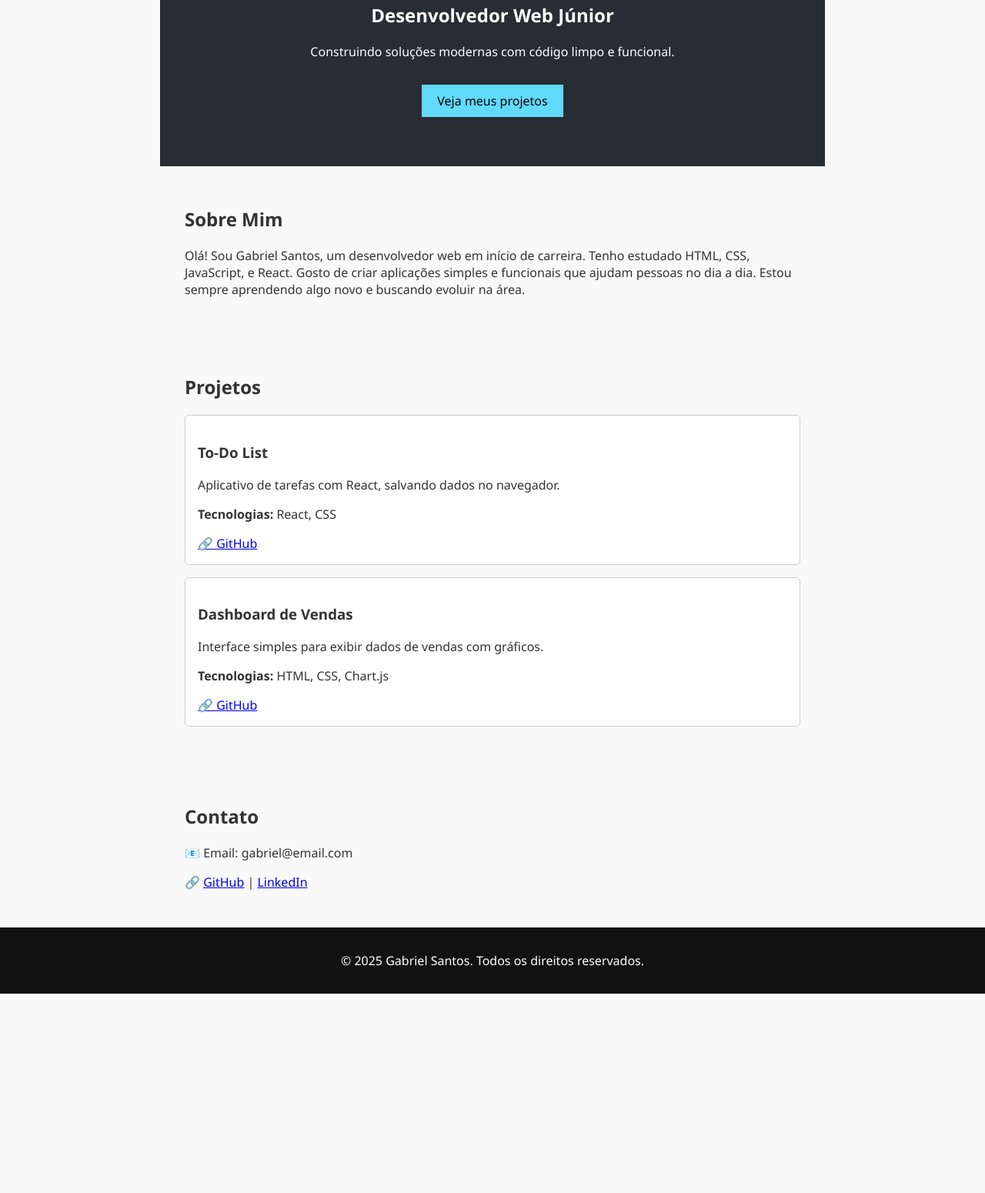
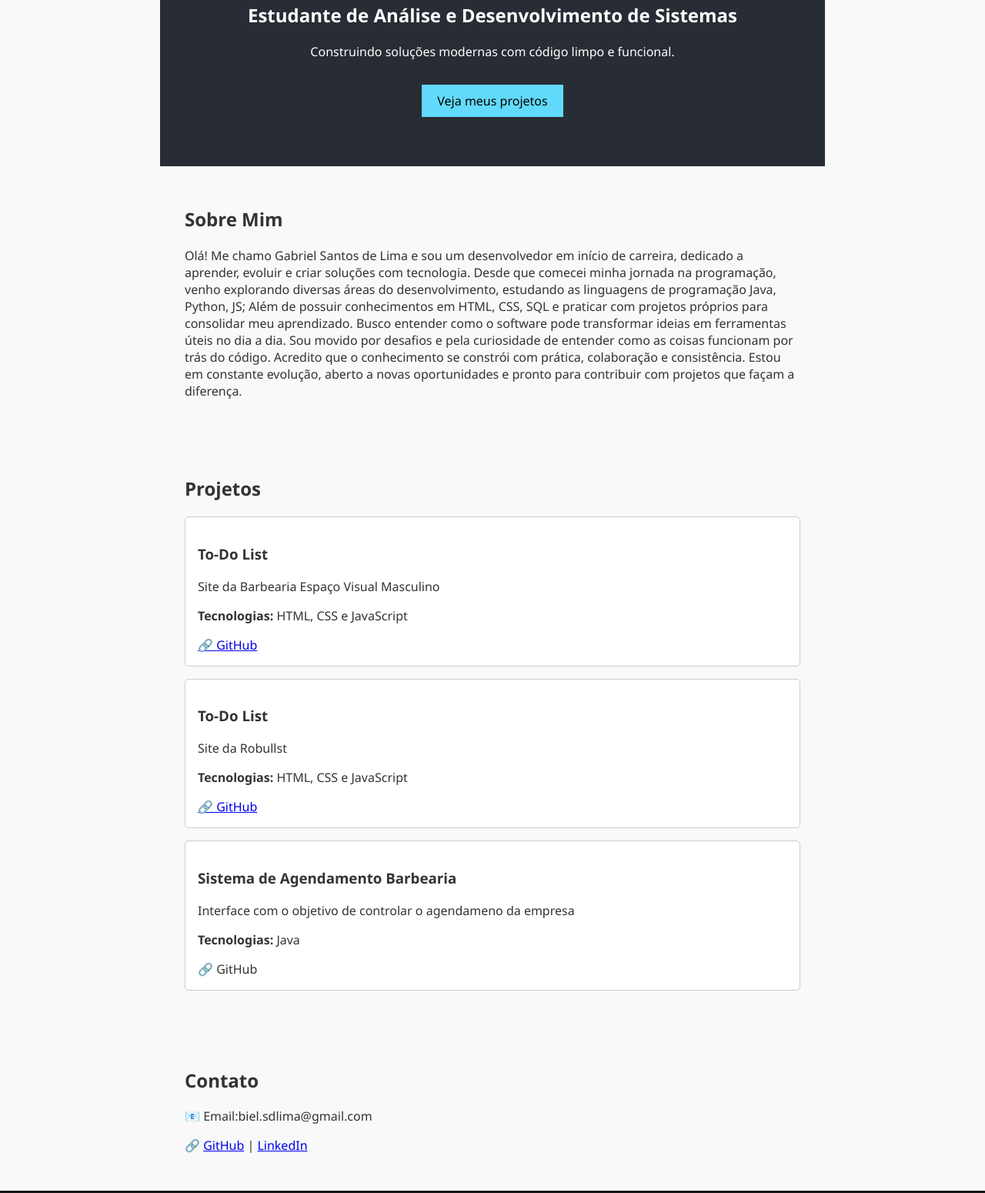
Before and after one commit to gabrielsdl-dev/portfolio, a plain HTML site: page index.html in a window 1280 px wide. Shown: the part 199-1749 px from the top of the page at 77% size. Before the commit the page ends 1490 px from the top, so only its background shows below. Drawn offline with Linux system fonts and the light colour scheme.

Commit message:
mudanças no index

```diff
--- a/index.html
+++ b/index.html
@@ -1,14 +1,16 @@
 <!DOCTYPE html>
 <html lang="pt-BR">
+
 <head>
   <meta charset="UTF-8" />
-  <meta name="viewport" content="width=device-width, initial-scale=1.0"/>
+  <meta name="viewport" content="width=device-width, initial-scale=1.0" />
   <title>Gabriel Santos | Desenvolvedor Web</title>
   <link rel="stylesheet" href="style.css" />
 </head>
+
 <body>
   <header>
-    <h1>Gabriel Santos</h1>
+    <h1>Gabriel Santos DEV</h1>
     <nav>
       <a href="#sobre">Sobre</a>
       <a href="#projetos">Projetos</a>
@@ -17,7 +19,7 @@
   </header>
 
   <section class="hero">
-    <h2>Desenvolvedor Web Júnior</h2>
+    <h2>Estudante de Análise e Desenvolvimento de Sistemas</h2>
     <p>Construindo soluções modernas com código limpo e funcional.</p>
     <a href="#projetos" class="btn">Veja meus projetos</a>
   </section>
@@ -25,9 +27,14 @@
   <section id="sobre" class="sobre">
     <h2>Sobre Mim</h2>
     <p>
-      Olá! Sou Gabriel Santos, um desenvolvedor web em início de carreira.
-      Tenho estudado HTML, CSS, JavaScript, e React. Gosto de criar aplicações simples e funcionais
-      que ajudam pessoas no dia a dia. Estou sempre aprendendo algo novo e buscando evoluir na área.
+      Olá! Me chamo Gabriel Santos de Lima e sou um desenvolvedor em início de carreira, dedicado a aprender, evoluir e
+      criar soluções com tecnologia. Desde que comecei minha jornada na programação, venho explorando diversas áreas do
+      desenvolvimento, estudando as linguagens de programação Java, Python, JS; Além de possuir conhecimentos em HTML,
+      CSS, SQL e praticar com projetos próprios para consolidar meu aprendizado. Busco entender como o software pode transformar ideias em ferramentas úteis no dia a dia.
+
+      Sou movido por desafios e pela curiosidade de entender como as coisas funcionam por trás do código.
+      Acredito que o conhecimento se constrói com prática, colaboração e consistência. Estou em constante evolução,
+      aberto a novas oportunidades e pronto para contribuir com projetos que façam a diferença.
     </p>
   </section>
 
@@ -36,28 +43,37 @@
 
     <div class="card">
       <h3>To-Do List</h3>
-      <p>Aplicativo de tarefas com React, salvando dados no navegador.</p>
-      <p><strong>Tecnologias:</strong> React, CSS</p>
-      <a href="https://github.com/seuusuario/todo-app" target="_blank">🔗 GitHub</a>
+      <p>Site da Barbearia Espaço Visual Masculino</p>
+      <p><strong>Tecnologias:</strong> HTML, CSS e JavaScript</p>
+      <a href="hhttps://gabrielsdl-dev.github.io/espaco_visual_masculino/" target="_blank">🔗 GitHub</a>
     </div>
 
     <div class="card">
-      <h3>Dashboard de Vendas</h3>
-      <p>Interface simples para exibir dados de vendas com gráficos.</p>
-      <p><strong>Tecnologias:</strong> HTML, CSS, Chart.js</p>
-      <a href="https://github.com/seuusuario/dashboard" target="_blank">🔗 GitHub</a>
+      <h3>To-Do List</h3>
+      <p>Site da Robullst</p>
+      <p><strong>Tecnologias:</strong> HTML, CSS e JavaScript</p>
+      <a href="hhttps://gabrielsdl-dev.github.io/robullst/" target="_blank">🔗 GitHub</a>
+    </div>
+
+    <div class="card">
+      <h3>Sistema de Agendamento Barbearia</h3>
+      <p>Interface com o objetivo de controlar o agendameno da empresa</p>
+      <p><strong>Tecnologias:</strong> Java</p>
+      <a video="https://github.com/seuusuario/dashboard" target="_blank">🔗 GitHub</a>
     </div>
   </section>
 
   <section id="contato" class="contato">
     <h2>Contato</h2>
-    <p>📧 Email: gabriel@email.com</p>
-    <p>🔗 <a href="https://github.com/seuusuario" target="_blank">GitHub</a> |
-           <a href="https://linkedin.com/in/seuusuario" target="_blank">LinkedIn</a></p>
+    <p>📧 Email:biel.sdlima@gmail.com</p>
+    <p>🔗 <a href="https://github.com/gabrielsdl-dev" target="_blank">GitHub</a> |
+      <a href="https://linkedin.com/in/gabriel-santos-de-lima-dev" target="_blank">LinkedIn</a>
+    </p>
   </section>
 
   <footer>
     <p>© 2025 Gabriel Santos. Todos os direitos reservados.</p>
   </footer>
 </body>
+
 </html>
```
